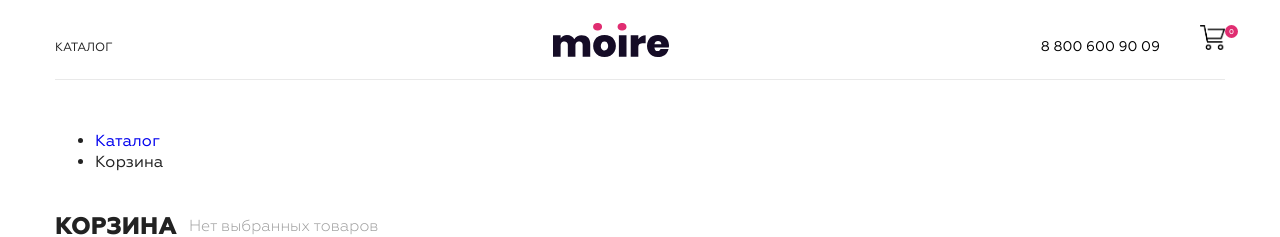
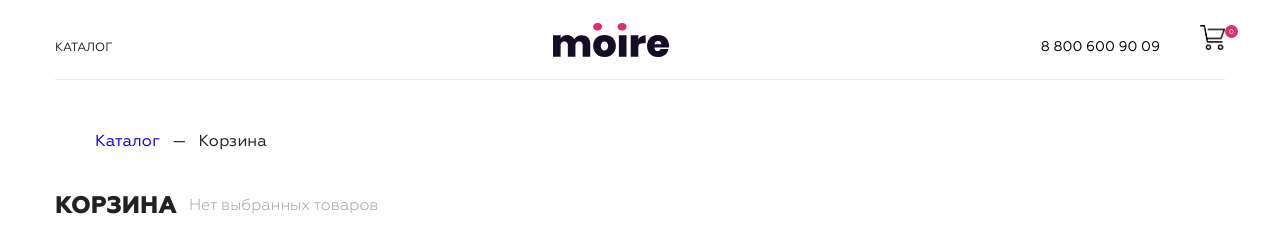
Before and after one commit to festsnusa/vue-shop, a Vue app: page /cart in a window 1280 px wide. Shown: the top 237 px of the page. Built offline with nearby package versions, Linux system fonts and the light colour scheme; no server answers.

Commit message:
refactoring: Breadcrumbs added

```diff
--- a/src/components/Cart.vue
+++ b/src/components/Cart.vue
@@ -4,6 +4,7 @@ import useBasketStore from "@/stores/basket"
 import useAccessKeyStore from "@/stores/accessKey"
 
 import CartItem from "@/components/CartItem.vue"
+import Breadcrumbs from "@/components/Breadcrumbs.vue"
 
 export default {
   data() {
@@ -13,7 +14,8 @@ export default {
     }
   },
   components: {
-    CartItem
+    CartItem,
+    Breadcrumbs,
   },
   computed: {
     ...mapStores(useBasketStore),
@@ -56,18 +58,7 @@ export default {
 <template>
   <main class="content container">
     <div class="content__top">
-      <ul class="breadcrumbs">
-        <li class="breadcrumbs__item">
-          <a class="breadcrumbs__link" href="index.html">
-            Каталог
-          </a>
-        </li>
-        <li class="breadcrumbs__item">
-          <a class="breadcrumbs__link">
-            Корзина
-          </a>
-        </li>
-      </ul>
+      <Breadcrumbs title="Корзина" />
 
       <div class="content__row">
         <h1 class="content__title">
```
